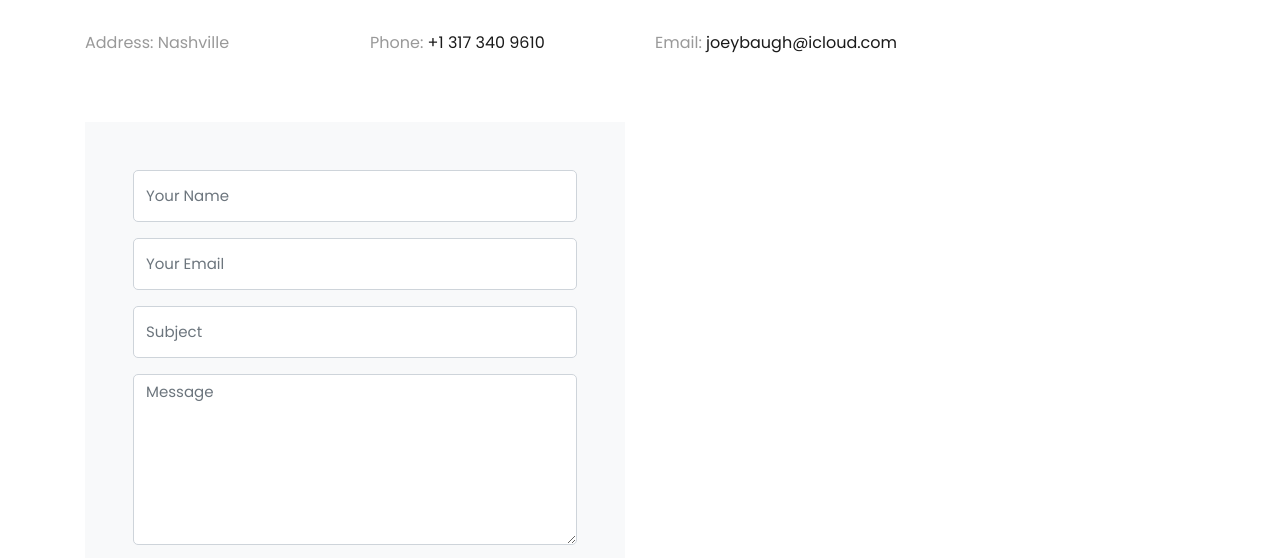
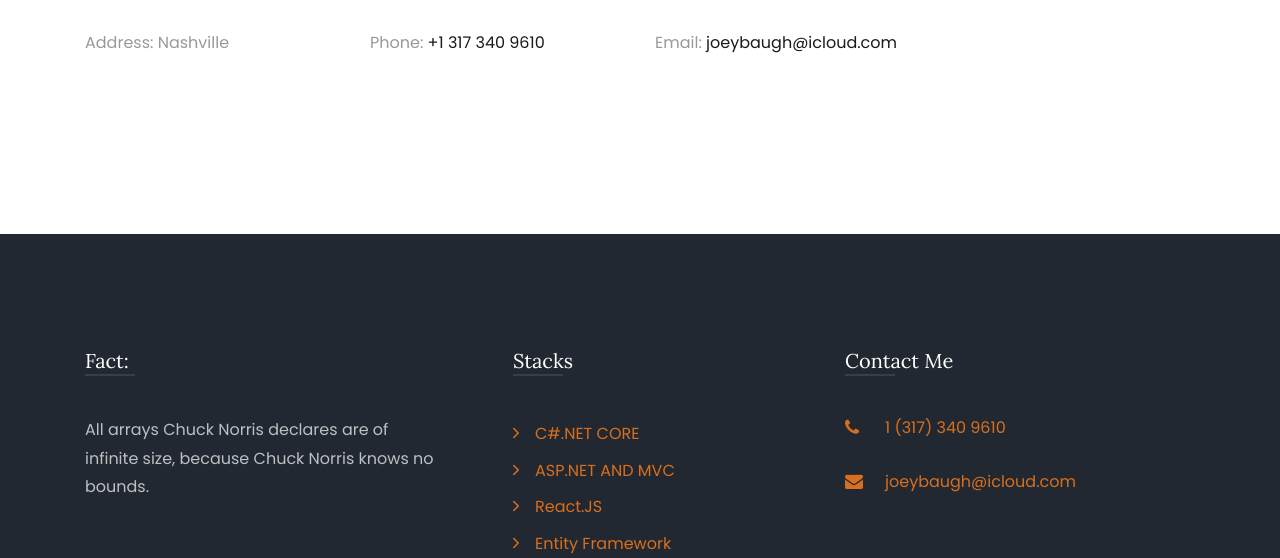
Before and after one commit to jdbbaugh/personalWebsite, a plain HTML site: page contact.html in a window 1280 px wide. Shown: the part 757-1315 px from the top of the page. Drawn offline with Linux system fonts and the light colour scheme; some packages are replaced by stand-ins of ours; no server answers; files whose address does not match are found by name.

Commit message:
no contact sheet for now

```diff
--- a/contact.html
+++ b/contact.html
@@ -85,7 +85,7 @@
             <p><span>Email:</span> <a href="mailto:joeybaugh@icloud.com">joeybaugh@icloud.com</a></p>
           </div>
         </div>
-        <div class="row block-9">
+        <!-- <div class="row block-9">
           <div class="col-lg-6 order-md-last d-flex">
             <form action="#" class="bg-light p-5 contact-form">
               <div class="form-group">
@@ -103,7 +103,7 @@
               <div class="form-group">
                 <input type="submit" value="Send Message" class="btn btn-primary py-3 px-5">
               </div>
-            </form>
+            </form> -->
 
           </div>
 
```
